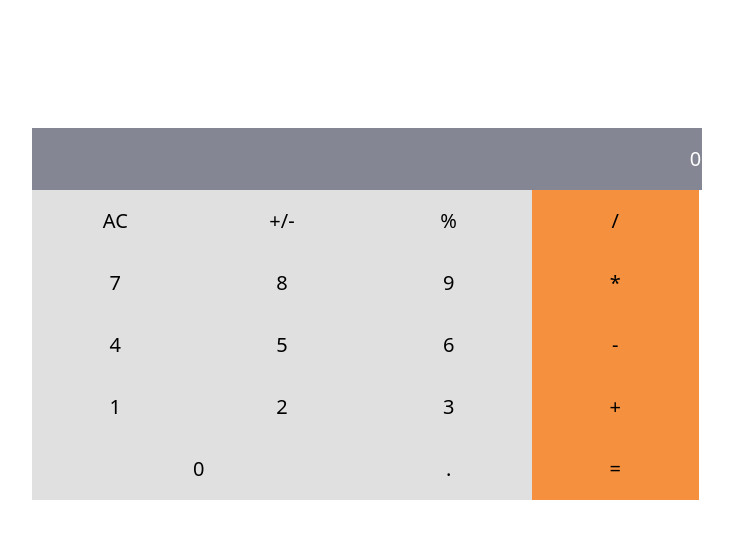
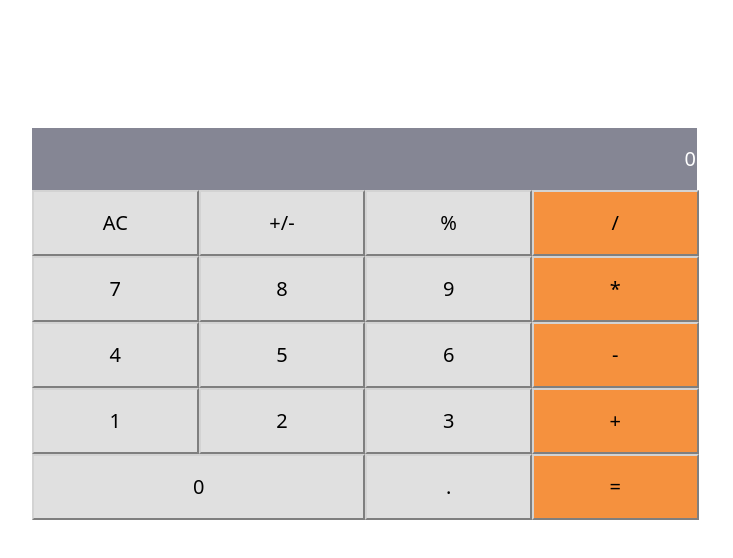
Before and after one commit to AbigiyaTY/Math-Magicians, a React (Create React App) app: page / in a window 1280 px wide. Shown: the top 558 px of the page, without its empty margins (236-969 px from the left). Built offline with nearby package versions, Linux system fonts and the light colour scheme.

Commit message:
Fix the issue

```diff
--- a/src/components/Calculator.css
+++ b/src/components/Calculator.css
@@ -10,7 +10,7 @@ body {
 
 button {
   appearance: none;
-  border: none;
+  border-color: #d3d3d3;
   outline: none;
   color: #000;
   font-size: 20px;
@@ -26,7 +26,7 @@ button {
 
 .display {
   background-color: #858694;
-  width: 65.4%;
+  width: 64.9%;
   color: #fff;
   margin-left: 12px;
 }
```
